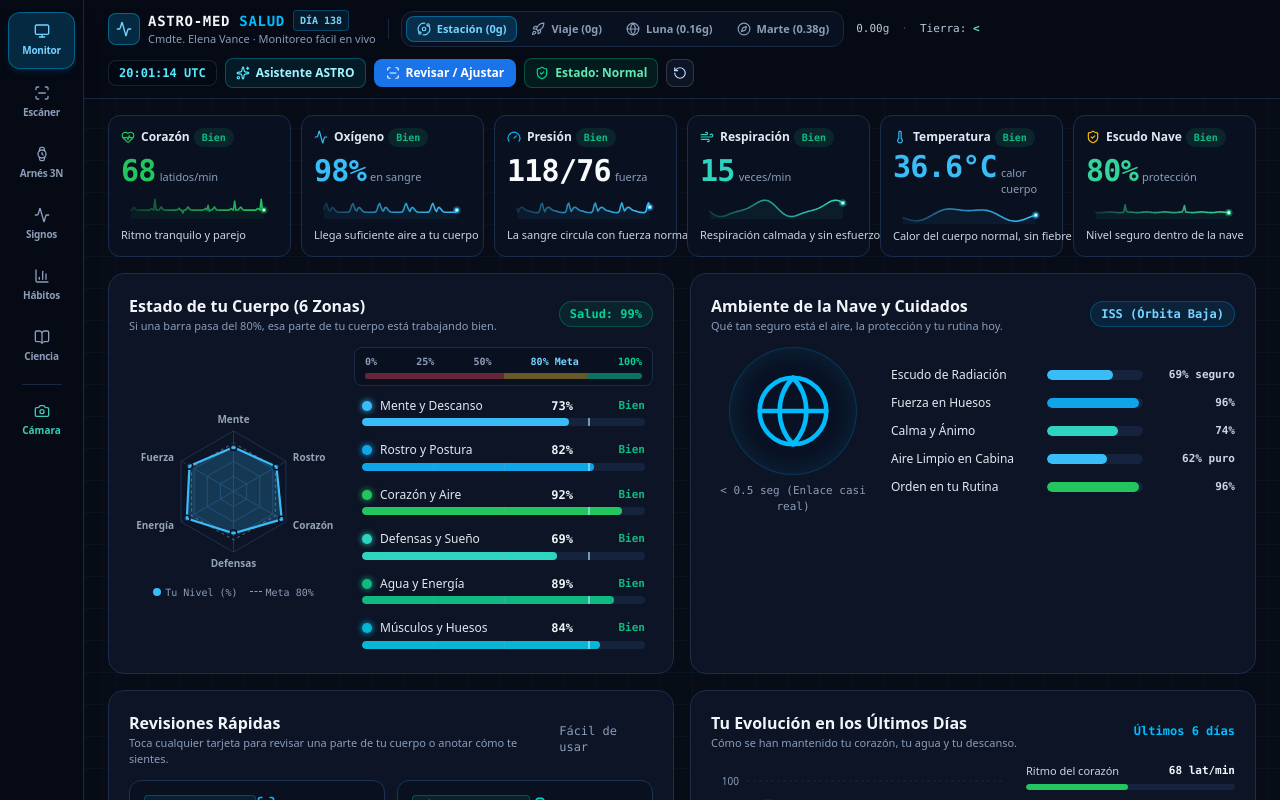
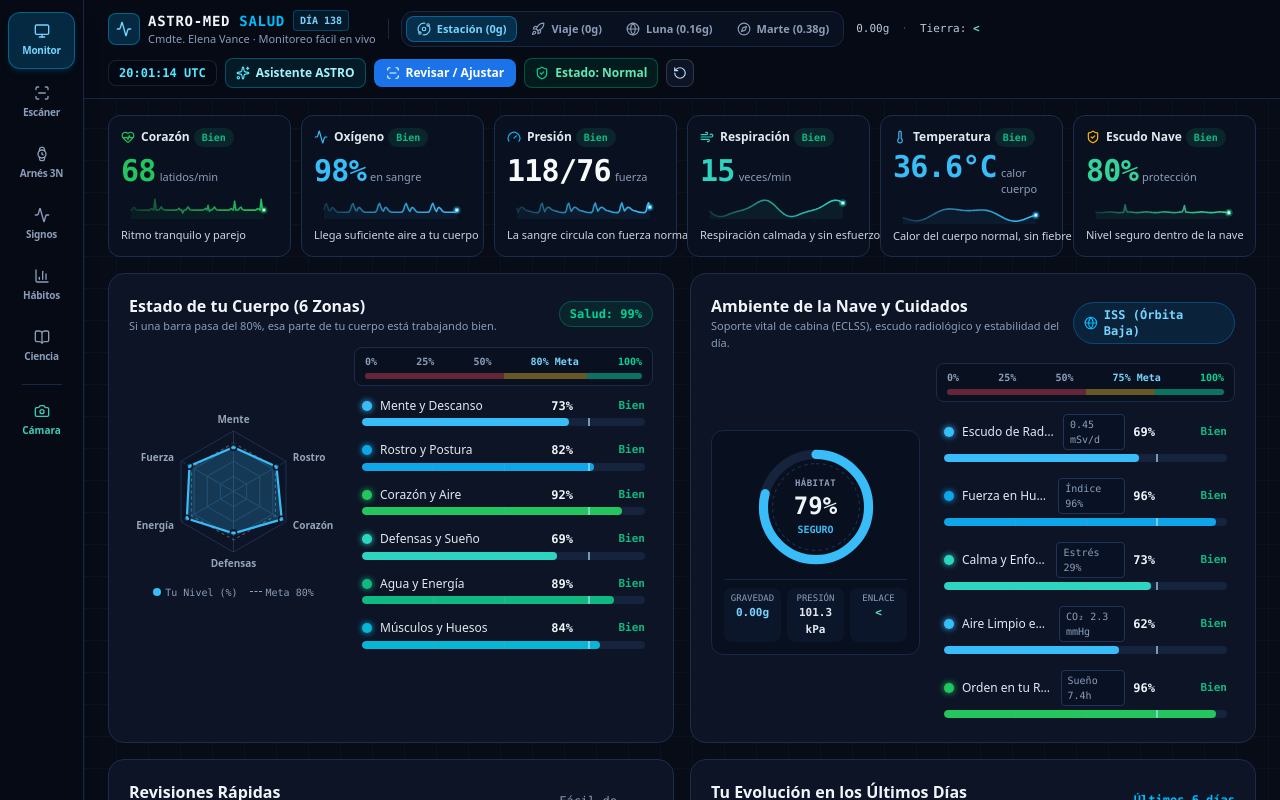
Before and after one commit to oluvalero-ui/astro-health-monitor, a Next.js app: page / in a window 1280 px wide. Shown: the top 800 px of the page. Built offline with nearby package versions, Linux system fonts and the light colour scheme.

Commit message:
feat(overview): upgrade Ambiente de la Nave card with radial ECLSS safety gauge, physical readouts, and calibrated hazard bars

```diff
--- a/src/components/OverviewBentoGrid.tsx
+++ b/src/components/OverviewBentoGrid.tsx
@@ -170,41 +170,111 @@ export default function OverviewBentoGrid({
       Math.round((1 - b.dailyRadiationMsv / CSA_RADIATION_LIMITS.dailyAlertMsv) * 100)
     )
   );
-  const calmPct = Math.max(0, Math.round(100 - (b.lonelinessLevel + b.stressLevel) / 2));
+  const calmPct = Math.max(0, Math.round(100 - (b.mentalFatigue + b.stressLevel) / 2));
   const cleanAirPct = Math.max(0, Math.min(100, Math.round((1 - env.co2MmHg / 6) * 100)));
 
-  const hazardBars = [
+  const hazardBars: {
+    label: string;
+    metric: string;
+    pct: number;
+    status: HealthStatus;
+    color: string;
+    onClick: () => void;
+  }[] = [
     {
       label: "Escudo de Radiación",
+      metric: `${b.dailyRadiationMsv.toFixed(2)} mSv/d`,
       pct: shieldProtectionPct,
-      text: `${shieldProtectionPct}% seguro`,
-      color: b.dailyRadiationMsv > 1.2 ? "#ef4444" : b.dailyRadiationMsv > 0.7 ? "#f59e0b" : "#38bdf8",
+      status:
+        b.dailyRadiationMsv > 1.2
+          ? "critical"
+          : b.dailyRadiationMsv > 0.7
+          ? "warning"
+          : "optimal",
+      color:
+        b.dailyRadiationMsv > 1.2
+          ? "#ef4444"
+          : b.dailyRadiationMsv > 0.7
+          ? "#f59e0b"
+          : "#38bdf8",
+      onClick: onNavigateWearable,
     },
     {
       label: "Fuerza en Huesos",
+      metric: `Índice ${b.boneDensityIndex.toFixed(0)}%`,
       pct: Math.round(b.boneDensityIndex),
-      text: `${Math.round(b.boneDensityIndex)}%`,
-      color: "#0ea5e9",
+      status:
+        b.boneDensityIndex < 82
+          ? "critical"
+          : b.boneDensityIndex < 90
+          ? "warning"
+          : "optimal",
+      color:
+        b.boneDensityIndex < 82
+          ? "#ef4444"
+          : b.boneDensityIndex < 90
+          ? "#f59e0b"
+          : "#0ea5e9",
+      onClick: () => onSelectZoneAndScroll("musculo"),
     },
     {
-      label: "Calma y Ánimo",
+      label: "Calma y Enfoque",
+      metric: `Estrés ${b.stressLevel}%`,
       pct: calmPct,
-      text: `${calmPct}%`,
-      color: calmPct < 45 ? "#f59e0b" : "#2dd4bf",
+      status: calmPct < 45 ? "critical" : calmPct < 68 ? "warning" : "optimal",
+      color: calmPct < 45 ? "#ef4444" : calmPct < 68 ? "#f59e0b" : "#2dd4bf",
+      onClick: () => onSelectZoneAndScroll("cerebro"),
     },
     {
       label: "Aire Limpio en Cabina",
+      metric: `CO₂ ${env.co2MmHg.toFixed(1)} mmHg`,
       pct: cleanAirPct,
-      text: `${cleanAirPct}% puro`,
-      color: env.co2MmHg >= 3.5 ? "#f59e0b" : "#38bdf8",
+      status:
+        env.co2MmHg >= 4.2
+          ? "critical"
+          : env.co2MmHg >= 3.2
+          ? "warning"
+          : "optimal",
+      color:
+        env.co2MmHg >= 4.2
+          ? "#ef4444"
+          : env.co2MmHg >= 3.2
+          ? "#f59e0b"
+          : "#38bdf8",
+      onClick: () => onSelectZoneAndScroll("corazon"),
     },
     {
       label: "Orden en tu Rutina",
+      metric: `Sueño ${b.sleepHours.toFixed(1)}h`,
       pct: routineAnalysis.stabilityScore,
-      text: `${routineAnalysis.stabilityScore}%`,
-      color: routineAnalysis.stabilityScore < 70 ? "#f59e0b" : "#22c55e",
+      status:
+        routineAnalysis.stabilityScore < 55
+          ? "critical"
+          : routineAnalysis.stabilityScore < 75
+          ? "warning"
+          : "optimal",
+      color:
+        routineAnalysis.stabilityScore < 55
+          ? "#ef4444"
+          : routineAnalysis.stabilityScore < 75
+          ? "#f59e0b"
+          : "#22c55e",
+      onClick: () => onSelectZoneAndScroll("endocrino"),
     },
   ];
+
+  const cabinSafetyScore = Math.round(
+    hazardBars.reduce((acc, item) => acc + item.pct, 0) / hazardBars.length
+  );
+  const cabinRingCircumference = 2 * Math.PI * 46;
+  const cabinRingOffset =
+    cabinRingCircumference - (cabinSafetyScore / 100) * cabinRingCircumference;
+  const cabinRingColor =
+    cabinSafetyScore < 55
+      ? "#ef4444"
+      : cabinSafetyScore < 75
+      ? "#f59e0b"
+      : "#38bdf8";
 
   const reportSummaryRows = [
     { label: "Ritmo del corazón", val: `${b.bpm} lat/min`, pct: Math.min(100, Math.round((b.bpm / 140) * 100)), color: "#22c55e" },
@@ -390,7 +460,7 @@ export default function OverviewBentoGrid({
         </div>
       </div>
 
-      {/* CARD 2 (Top-Right): Ambiente de la Nave y Cuidados */}
+      {/* CARD 2 (Top-Right): Ambiente de la Nave y Cuidados (Telemetría ECLSS & 5 Riesgos) */}
       <div className="rounded-2xl border border-[#1b2d4b] bg-[#0c1426] p-5">
         <div className="mb-3 flex items-center justify-between">
           <div>
@@ -398,31 +468,146 @@ export default function OverviewBentoGrid({
               Ambiente de la Nave y Cuidados
             </h2>
             <p className="text-[11px] text-slate-400">
-              Qué tan seguro está el aire, la protección y tu rutina hoy.
+              Soporte vital de cabina (ECLSS), escudo radiológico y estabilidad del día.
             </p>
           </div>
-          <span className="rounded-full border border-sky-500/30 bg-sky-500/10 px-2.5 py-1 font-mono-hud text-xs font-semibold text-sky-300">
+          <span className="inline-flex items-center gap-1.5 rounded-full border border-sky-500/30 bg-sky-500/10 px-2.5 py-1 font-mono-hud text-xs font-semibold text-sky-300">
+            <Globe className="h-3.5 w-3.5 text-sky-400" />
             {env.shortName}
           </span>
         </div>
 
         <div className="grid grid-cols-1 items-center gap-4 sm:grid-cols-12">
-          <div className="flex flex-col items-center justify-center sm:col-span-4">
-            <div className="flex h-32 w-32 items-center justify-center rounded-full border border-sky-500/25 bg-[#091224] text-sky-400 shadow-[inset_0_0_24px_rgba(56,189,248,0.12)]">
-              <Globe className="h-20 w-20 stroke-[1.35]" />
+          {/* Izquierda: Anillo Radial de Seguridad de Cabina + Telemetría Física */}
+          <div className="flex flex-col items-center justify-between rounded-xl border border-[#172846] bg-[#081020] p-3 sm:col-span-5">
+            <div className="relative flex h-32 w-32 items-center justify-center">
+              <svg className="h-full w-full -rotate-90" viewBox="0 0 112 112">
+                <circle
+                  cx="56"
+                  cy="56"
+                  r="46"
+                  fill="none"
+                  stroke="#15233d"
+                  strokeWidth="8"
+                />
+                <circle
+                  cx="56"
+                  cy="56"
+                  r="38"
+                  fill="none"
+                  stroke="#1b2e4f"
+                  strokeWidth="1"
+                  strokeDasharray="3 3"
+                />
+                <circle
+                  cx="56"
+                  cy="56"
+                  r="46"
+                  fill="none"
+                  stroke={cabinRingColor}
+                  strokeWidth="8"
+                  strokeLinecap="round"
+                  strokeDasharray={cabinRingCircumference}
+                  strokeDashoffset={cabinRingOffset}
+                  className="transition-all duration-700"
+                />
+              </svg>
+              <div className="absolute inset-0 flex flex-col items-center justify-center text-center">
+                <span className="font-mono-hud text-[9px] font-semibold uppercase tracking-wider text-slate-400">
+                  Hábitat
+                </span>
+                <span className="font-mono-hud text-2xl font-extrabold text-slate-100">
+                  {cabinSafetyScore}%
+                </span>
+                <span
+                  className="font-mono-hud text-[10px] font-bold"
+                  style={{ color: cabinRingColor }}
+                >
+                  {cabinSafetyScore >= 75
+                    ? "SEGURO"
+                    : cabinSafetyScore >= 55
+                    ? "CUIDAR"
+                    : "ALERTA"}
+                </span>
+              </div>
             </div>
-            <span className="mt-2 text-center font-mono-hud text-[11px] font-medium text-slate-400">
-              {env.commLatencyLabel}
-            </span>
+
+            <div className="mt-2 grid w-full grid-cols-3 gap-1.5 border-t border-[#162642] pt-2 text-center font-mono-hud">
+              <div className="rounded-lg bg-[#0c162b] px-1.5 py-1">
+                <div className="text-[9px] uppercase text-slate-400">Gravedad</div>
+                <div className="text-[11px] font-bold text-sky-300">
+                  {env.gravityLabel.split(" ")[0]}
+                </div>
+              </div>
+              <div className="rounded-lg bg-[#0c162b] px-1.5 py-1">
+                <div className="text-[9px] uppercase text-slate-400">Presión</div>
+                <div className="text-[11px] font-bold text-slate-200">
+                  {env.cabinPressureKpa} kPa
+                </div>
+              </div>
+              <div className="rounded-lg bg-[#0c162b] px-1.5 py-1">
+                <div className="text-[9px] uppercase text-slate-400">Enlace</div>
+                <div className="text-[11px] font-bold text-emerald-300">
+                  {env.commLatencyLabel.split(" ")[0]}
+                </div>
+              </div>
+            </div>
           </div>
 
-          <div className="space-y-3 sm:col-span-8">
+          {/* Derecha: Escala Calibrada + 5 Barras Interactivas con Unidad Física y Estado */}
+          <div className="space-y-2 sm:col-span-7">
+            <div className="rounded-lg border border-[#1a2c4a] bg-[#091120] px-2.5 py-1.5">
+              <div className="flex items-center justify-between font-mono-hud text-[10px] font-semibold text-slate-400">
+                <span>0%</span>
+                <span>25%</span>
+                <span>50%</span>
+                <span className="text-sky-300">75% Meta</span>
+                <span className="text-emerald-400">100%</span>
+              </div>
+              <div className="relative mt-1 h-1.5 w-full overflow-hidden rounded-full bg-[#15233d]">
+                <div className="absolute inset-y-0 left-0 w-[50%] bg-red-500/35" />
+                <div className="absolute inset-y-0 left-[50%] w-[25%] bg-amber-400/35" />
+                <div className="absolute inset-y-0 left-[75%] w-[25%] bg-emerald-400/45" />
+              </div>
+            </div>
+
             {hazardBars.map((bar) => (
-              <div key={bar.label} className="flex items-center gap-3 text-xs">
-                <span className="w-36 truncate font-medium text-slate-200">
-                  {bar.label}
-                </span>
-                <div className="h-2.5 flex-1 overflow-hidden rounded-full bg-[#15233d]">
+              <button
+                key={bar.label}
+                type="button"
+                onClick={bar.onClick}
+                className="block w-full cursor-pointer rounded-lg px-2 py-1 text-left transition hover:bg-[#13203a]"
+              >
+                <div className="mb-1 flex items-center justify-between gap-2">
+                  <span className="flex min-w-0 items-center gap-2">
+                    <span
+                      className="h-2.5 w-2.5 shrink-0 rounded-full"
+                      style={{
+                        backgroundColor: bar.color,
+                        boxShadow: `0 0 6px ${bar.color}`,
+                      }}
+                    />
+                    <span className="truncate text-xs font-medium text-slate-200">
+                      {bar.label}
+                    </span>
+                    <span className="hidden rounded border border-[#1f3458] bg-[#091224] px-1.5 py-0.5 font-mono-hud text-[10px] text-slate-400 xl:inline-block">
+                      {bar.metric}
+                    </span>
+                  </span>
+                  <span className="flex shrink-0 items-center gap-2 font-mono-hud">
+                    <span className="text-xs font-bold text-slate-100">
+                      {bar.pct}%
+                    </span>
+                    <span
+                      className="w-16 text-right text-[11px] font-semibold"
+                      style={{ color: STATUS_HEX[bar.status] }}
+                    >
+                      {STATUS_LABELS[bar.status]}
+                    </span>
+                  </span>
+                </div>
+
+                <div className="relative h-2 w-full overflow-hidden rounded-full bg-[#15233d]">
                   <div
                     className="h-full rounded-full transition-all duration-500"
                     style={{
@@ -430,11 +615,20 @@ export default function OverviewBentoGrid({
                       backgroundColor: bar.color,
                     }}
                   />
+                  <span
+                    className="pointer-events-none absolute top-0 bottom-0 w-px bg-slate-400/20"
+                    style={{ left: "25%" }}
+                  />
+                  <span
+                    className="pointer-events-none absolute top-0 bottom-0 w-px bg-slate-400/25"
+                    style={{ left: "50%" }}
+                  />
+                  <span
+                    className="pointer-events-none absolute top-0 bottom-0 w-[1.5px] bg-sky-200/60"
+                    style={{ left: "75%" }}
+                  />
                 </div>
-                <span className="w-20 text-right font-mono-hud text-[11px] font-semibold text-slate-300">
-                  {bar.text}
-                </span>
-              </div>
+              </button>
             ))}
           </div>
         </div>
```
